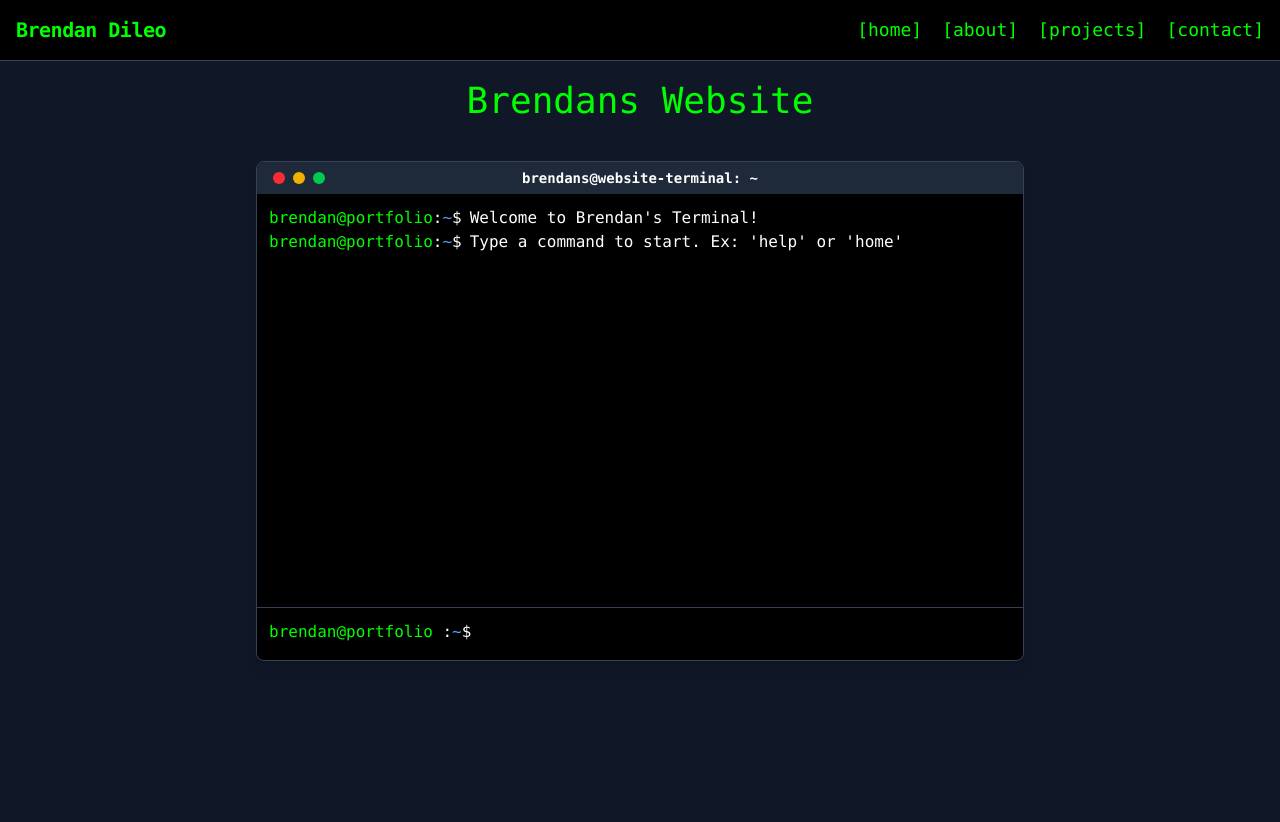
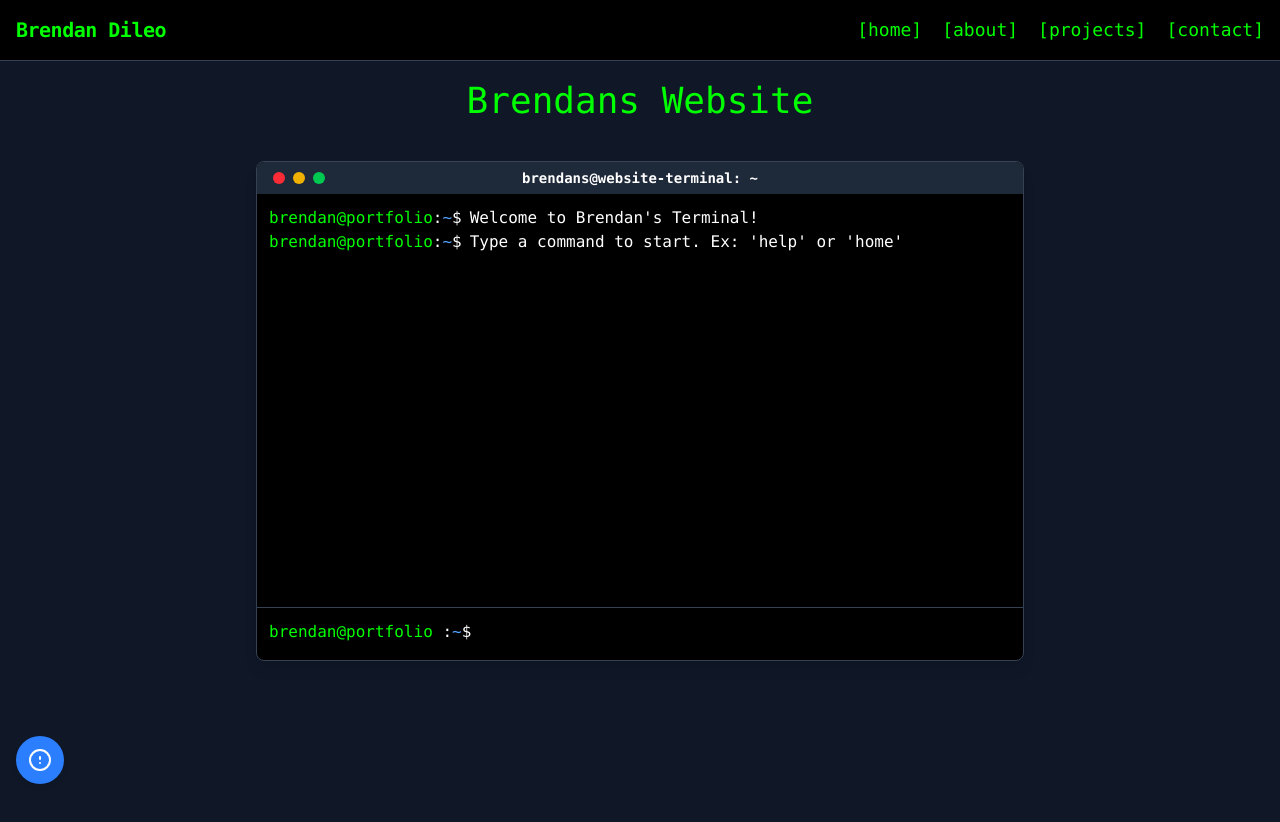
Before and after one commit to brendanddev/brendans-website, a React (Vite) app: page / in a window 1280 px wide. Shown: the top 822 px of the page. Built offline with nearby package versions, Linux system fonts and the light colour scheme.

Commit message:
Commit #23 - Implenting Tooltip for Home

```diff
--- /dev/null
+++ b/src/components/HelpTooltip.jsx
@@ -0,0 +1,41 @@
+// Tooltip.jsx
+// Brendan Dileo
+
+import { Tooltip, Typography } from "@material-tailwind/react";
+
+const HelpTooltip = () => {
+  return (
+    <Tooltip
+      content={
+        <div className="w-80">
+          <Typography color="white" className="font-medium">
+            Need Help?
+          </Typography>
+          <Typography variant="small" color="white" className="font-normal opacity-80">
+            You can interact with the terminal by typing a command, followed by pressing enter.
+          </Typography>
+        </div>
+      }
+      placement="top"
+    >
+      <div className="fixed bottom-4 left-4 flex items-center justify-center w-12 h-12 rounded-full bg-blue-500 text-white cursor-pointer shadow-md hover:bg-blue-600">
+        <svg
+          xmlns="http://www.w3.org/2000/svg"
+          fill="none"
+          viewBox="0 0 24 24"
+          stroke="currentColor"
+          strokeWidth={2}
+          className="h-6 w-6"
+        >
+          <path
+            strokeLinecap="round"
+            strokeLinejoin="round"
+            d="M12 9v2m0 4h.01M12 2a10 10 0 1010 10A10 10 0 0012 2z"
+          />
+        </svg>
+      </div>
+    </Tooltip>
+  );
+};
+
+export default HelpTooltip;
--- a/src/pages/Home.jsx
+++ b/src/pages/Home.jsx
@@ -1,5 +1,7 @@
 // Home.jsx
 // Brendan Dileo
+
+import HelpTooltip from "../components/HelpTooltip";
 
 
 // Home functional component
@@ -63,6 +65,7 @@ const Home = () => {
                         />
                 </form>
             </div>
+            <HelpTooltip />
         </div>
     );
 };
```
